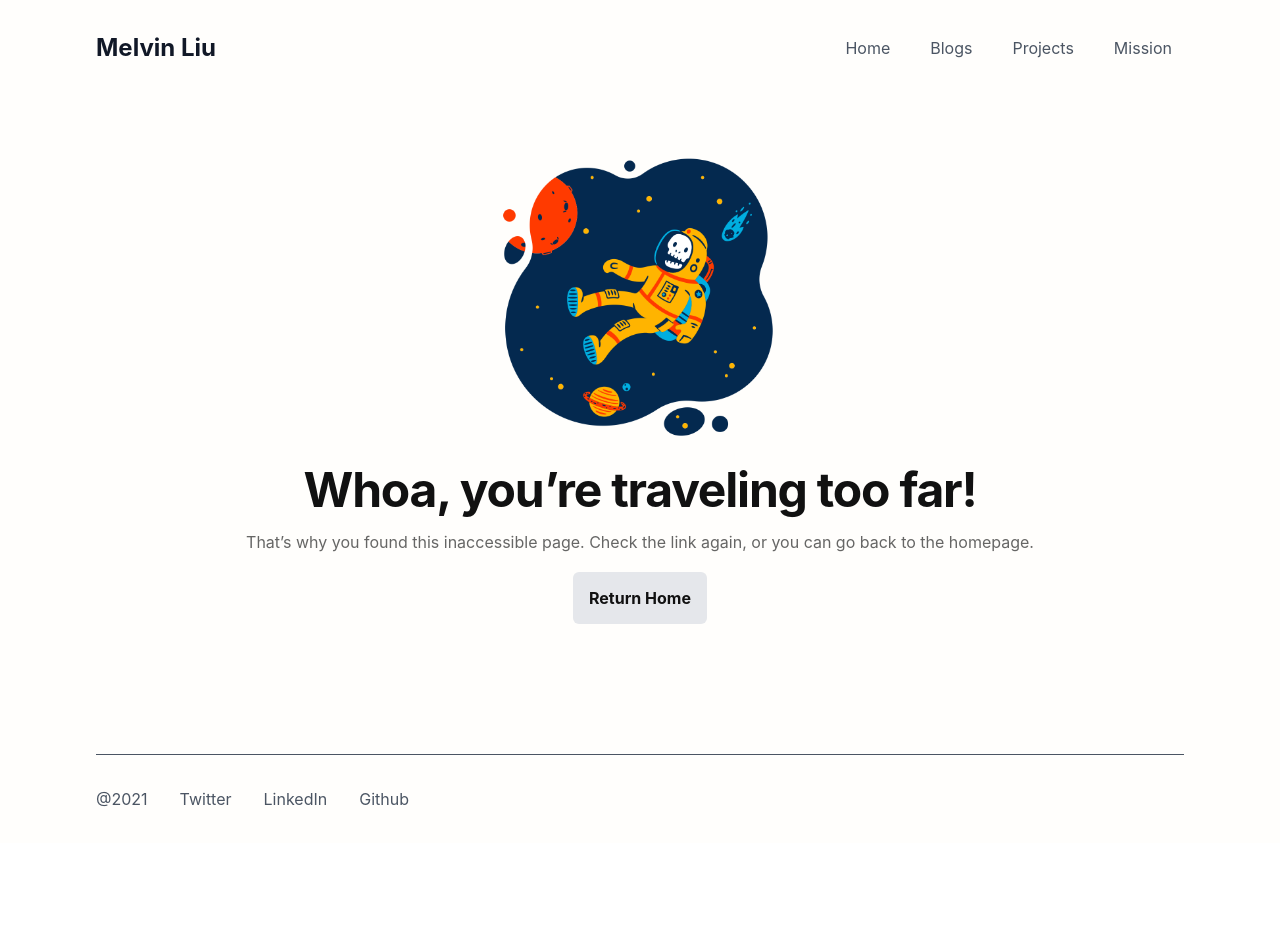
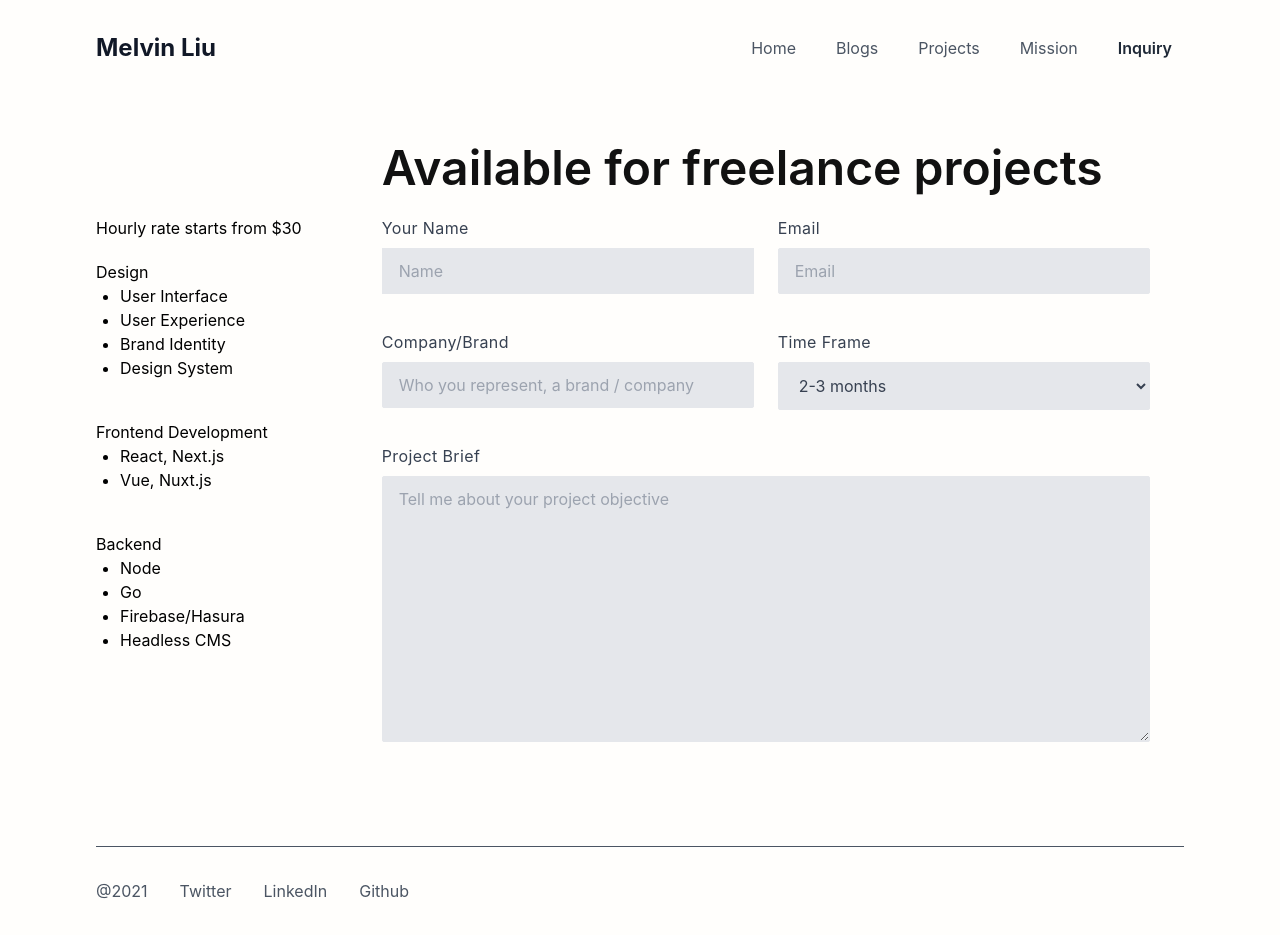
Before and after one commit to melvnl/melvinliu.com, a Next.js app: page /inquiry in a window 1280 px wide. Before the commit this address had no page. Before the commit the page ends 843 px from the top, so only its background shows below. Built offline with nearby package versions, Linux system fonts and the light colour scheme.

Commit message:
add: form,sidebar component, inquiry page

```diff
--- a/components/Container.tsx
+++ b/components/Container.tsx
@@ -71,6 +71,7 @@ export default function Container(props : any) {
             <NavItem href="/blog" text="Blogs" />
             <NavItem href="/projects" text="Projects" />
             <NavItem href="/mission" text="Mission" />
+            <NavItem href="/inquiry" text="Inquiry" />
           </div>
         </nav>
       </div>
--- /dev/null
+++ b/components/Form.tsx
@@ -0,0 +1,88 @@
+export default function Form() {
+  return (
+    <form className=" md:ml-20 w-full max-w-3xl">
+      <h1 className=" text-2xl md:text-5xl font-semibold text-primaryBlack mb-6">
+        Available for freelance projects
+      </h1>
+      <div className="flex flex-wrap -mx-3 mb-6">
+        <div className="w-full md:w-1/2 px-3 mb-6 md:mb-0">
+          <label
+            className="block capitalize tracking-wide text-gray-700 text-base font-normal mb-2"
+            htmlFor="name"
+          >
+            Your Name
+          </label>
+          <input
+            className="appearance-none block w-full bg-gray-200 text-gray-700 border rounded-sm-sm py-3 px-4 mb-3 leading-tight focus:outline-none focus:bg-white"
+            id="name"
+            type="text"
+            placeholder="Name"
+          />
+        </div>
+        <div className="w-full md:w-1/2 px-3">
+          <label
+            className="block capitalize tracking-wide text-gray-700 text-base font-normal mb-2"
+            htmlFor="email"
+          >
+            Email
+          </label>
+          <input
+            className="appearance-none block w-full bg-gray-200 text-gray-700 border border-gray-200 rounded-sm py-3 px-4 leading-tight focus:outline-none focus:bg-white focus:border-gray-500"
+            id="email"
+            type="email"
+            placeholder="Email"
+          />
+        </div>
+      </div>
+      <div className="flex flex-wrap -mx-3 mb-6">
+        <div className="w-full md:w-1/2 px-3 mb-6 md:mb-0">
+          <label
+            className="block capitalize tracking-wide text-gray-700 text-base font-normal mb-2"
+            htmlFor="entity"
+          >
+            Company/Brand
+          </label>
+          <input
+            className="appearance-none block w-full bg-gray-200 text-gray-700 border rounded-sm py-3 px-4 mb-3 leading-tight focus:outline-none focus:bg-white"
+            id="entity"
+            type="text"
+            placeholder="Who you represent, a brand / company"
+          />
+        </div>
+        <div className="w-full md:w-1/2 px-3">
+          <label
+            className="block capitalize tracking-wide text-gray-700 text-base font-normal mb-2"
+            htmlFor="timeframe"
+          >
+            Time Frame
+          </label>
+          <select
+            className="block w-full bg-gray-200 border border-gray-200 text-gray-700 py-3 px-4 pr-8 rounded-sm leading-tight focus:outline-none focus:bg-white focus:border-gray-500"
+            id="timeframe"
+          >
+            <option>2 weeks</option>
+            <option>1 month</option>
+            <option selected>2-3 months</option>
+            <option>uncertain</option>
+          </select>
+        </div>
+      </div>
+      <div className="flex flex-wrap -mx-3 mb-6">
+        <div className="w-full px-3">
+          <label
+            className="block capitalize tracking-wide text-gray-700 text-base font-normal mb-2"
+            htmlFor="brief"
+          >
+            Project Brief
+          </label>
+          <textarea
+            className="appearance-none block w-full bg-gray-200 text-gray-700 border border-gray-200 rounded-sm py-3 px-4 leading-tight focus:outline-none focus:bg-white focus:border-gray-500"
+            id="brief"
+            placeholder="Tell me about your project objective"
+            rows={12}
+          />
+        </div>
+      </div>
+    </form>
+  );
+}
--- /dev/null
+++ b/components/Sidebar.tsx
@@ -0,0 +1,42 @@
+export default function Sidebar() {
+  return (
+    <div className=" md:pt-[120px] lg:pt-[72px] max-w-xs">
+    <h1>Hourly rate starts from $30</h1>
+    <div className="flex flex-col w-full ">
+      <div id="design" className=" my-5">
+        <p>Design</p>
+        <ul className="list-disc">
+          <div className=" ml-6">
+            <li>User Interface</li>
+            <li>User Experience</li>
+            <li>Brand Identity</li>
+            <li>Design System</li>
+          </div>
+        </ul>
+      </div>
+      <div id="frontend" className="my-5">
+        <p>Frontend Development</p>
+        <ul className="list-disc">
+          <div className=" ml-6">
+            <li>React, Next.js</li>
+            <li>Vue, Nuxt.js</li>
+          </div>
+        </ul>
+      </div>
+      <div id="backend" className="my-5">
+
+        <p>Backend</p>
+        <ul className="list-disc">
+          <div className=" ml-6">
+            <li>Node</li>
+            <li>Go</li>
+            <li>Firebase/Hasura</li>
+            <li>Headless CMS</li>
+          </div>
+        </ul>
+      </div>
+    </div>
+    </div>
+
+  );
+}
--- /dev/null
+++ b/pages/inquiry.tsx
@@ -0,0 +1,17 @@
+import type { NextPage } from "next";
+import Container from "../components/Container";
+import Form from "../components/Form";
+import Sidebar from "../components/Sidebar";
+
+const Home: NextPage = () => {
+  return (
+    <Container title="Inquiry - Melvin Liu">
+      <div className="flex flex-col-reverse md:flex-row">
+        <Sidebar />
+        <Form />
+      </div>
+    </Container>
+  );
+};
+
+export default Home;
```
